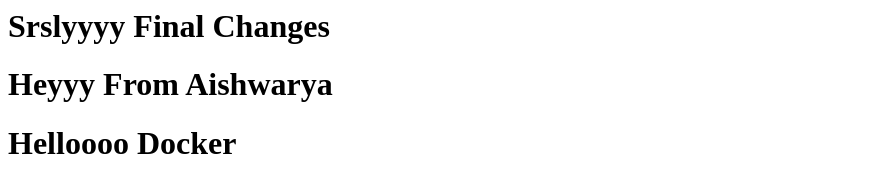
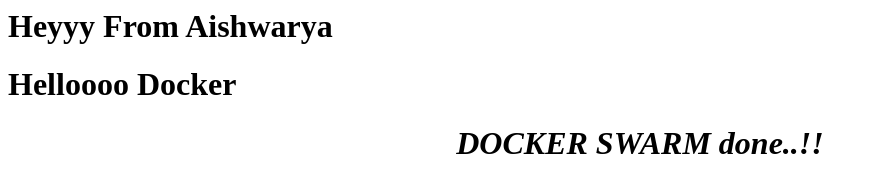
Before and after one commit to Aishwarya0930/third, a plain HTML site: page index.html in a window 1280 px wide. Shown: the whole page, without its empty margins (0-877 px from the left). Drawn offline with Linux system fonts and the light colour scheme.

Commit message:
Docker Swarm

```diff
--- a/index.html
+++ b/index.html
@@ -1,3 +1,3 @@
-<h1>Srslyyyy Final Changes</h1>
 <h1>Heyyy From Aishwarya<h1>
 <h1>Helloooo Docker</h1>
+<i><center><h1>DOCKER SWARM done..!!</h1></center></i>
```
